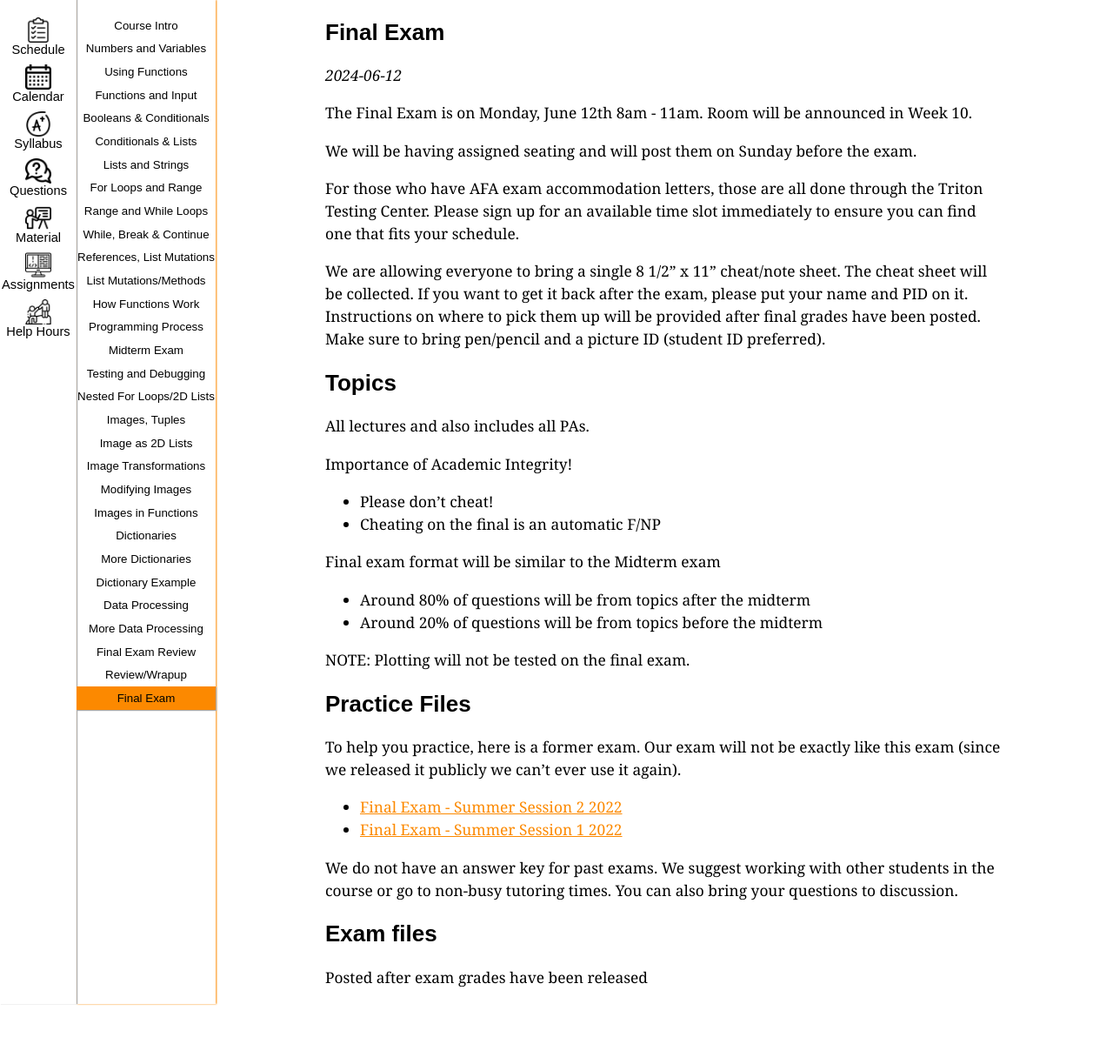
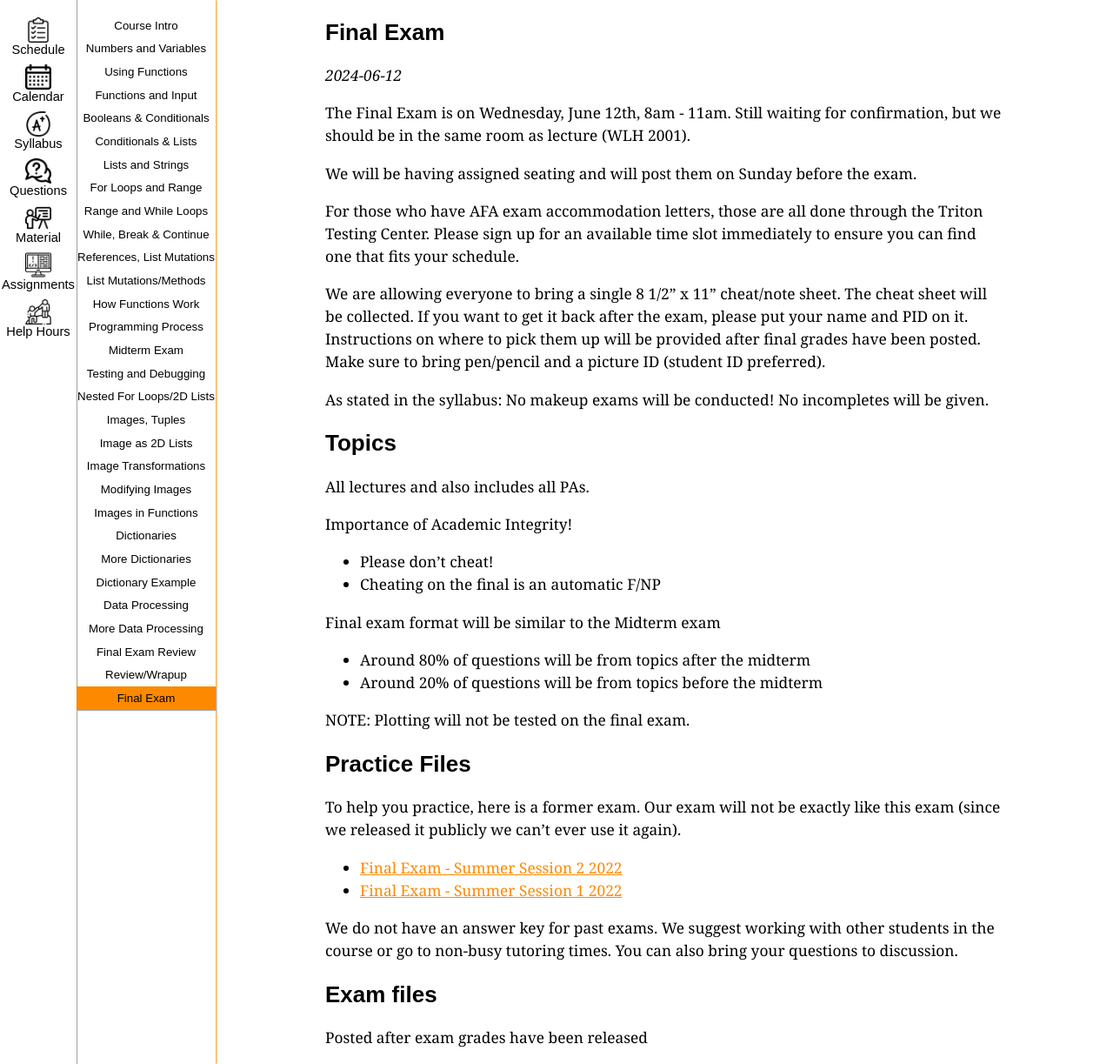
Before and after one commit to ucsd-cse8a-sp24/ucsd-cse8a-sp24.github.io, a Jekyll site: the page built from _lectures/final-exam.md, in a window 1280 px wide. Shown: the whole page at 87% size. Built offline with Jekyll 4.4.1, drawn with Linux system fonts in a browser that asks for light colours; before the commit the page ends 1154 px from its top, so only the background shows below that.

Commit message:
Update final-exam.md

```diff
--- a/_lectures/final-exam.md
+++ b/_lectures/final-exam.md
@@ -10,13 +10,15 @@ videos:
 
 _{{ page.released-on }}_
 
-The Final Exam is on Monday, June 12th 8am - 11am. Room will be announced in Week 10.
+The Final Exam is on Wednesday, June 12th, 8am - 11am. Still waiting for confirmation, but we should be in the same room as lecture (WLH 2001).
 
 We will be having assigned seating and will post them on Sunday before the exam.
 
 For those who have AFA exam accommodation letters, those are all done through the Triton Testing Center. Please sign up for an available time slot immediately to ensure you can find one that fits your schedule.
 
 We are allowing everyone to bring a single 8 1/2" x 11" cheat/note sheet. The cheat sheet will be collected. If you want to get it back after the exam, please put your name and PID on it. Instructions on where to pick them up will be provided after final grades have been posted. Make sure to bring pen/pencil and a picture ID (student ID preferred).
+
+As stated in the syllabus: No makeup exams will be conducted! No incompletes will be given.
 
 ## Topics
 
```
